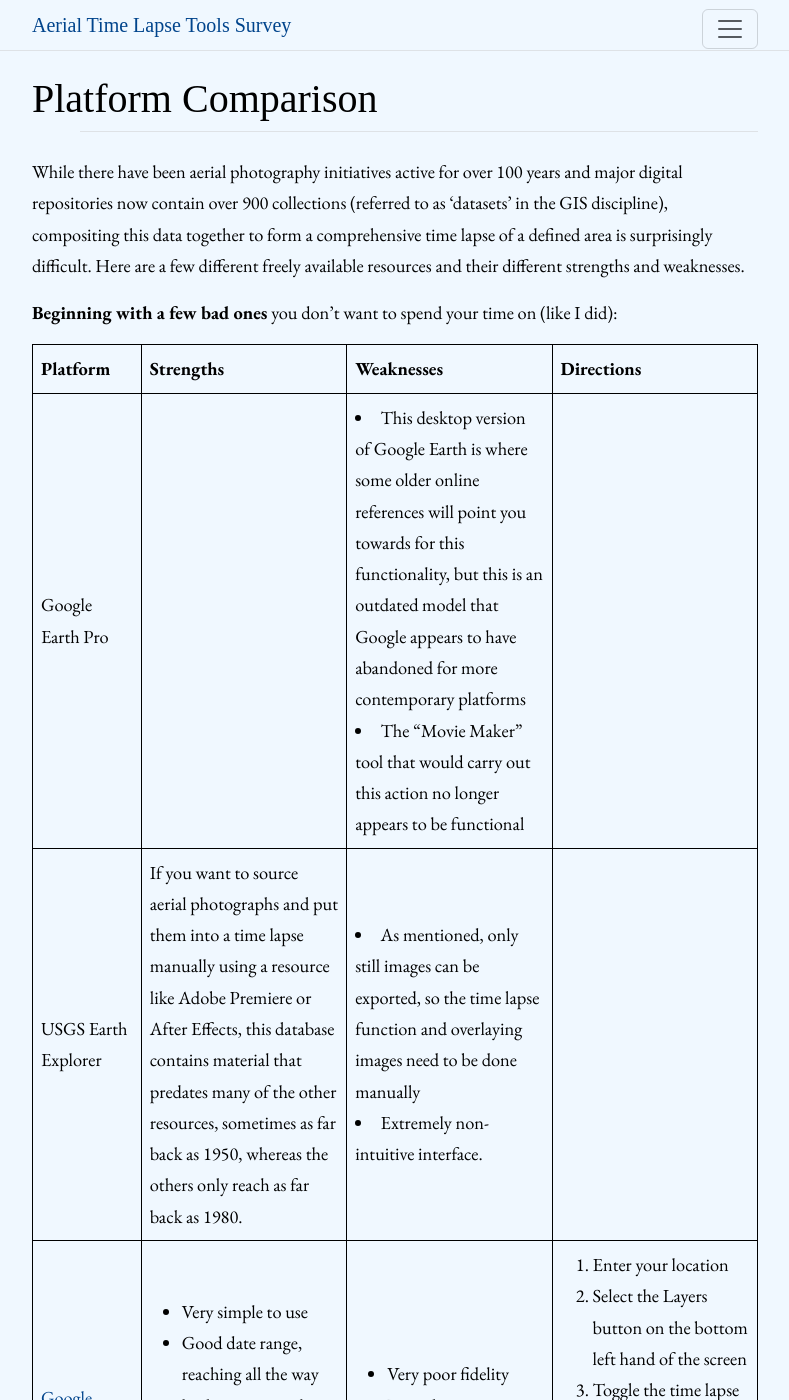
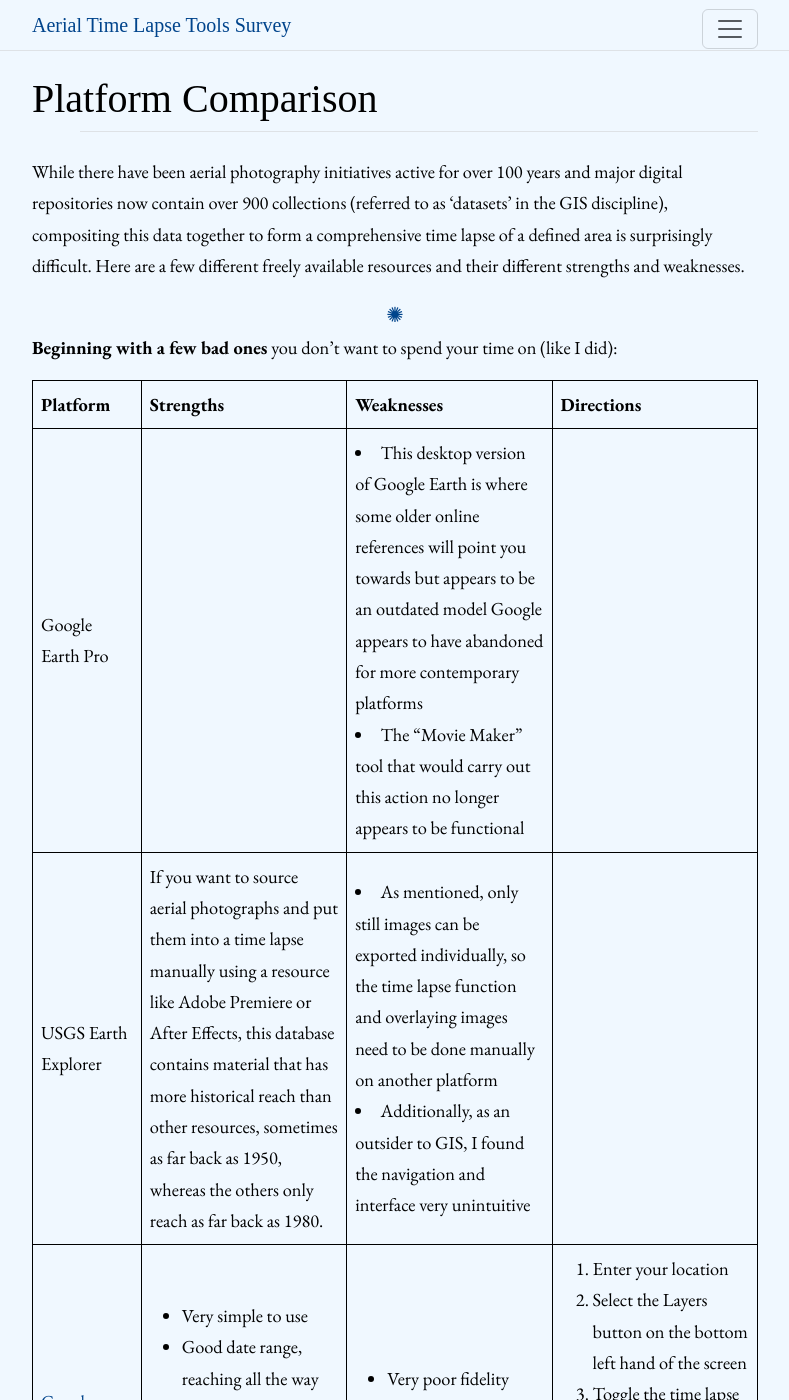
Before and after one commit to aweymo-ui/aerial_timelapse, a Jekyll site: the page built from content/2_platform.md, in a window 1280 px wide and 1400 px high. Shown: the whole window, without its empty margins (245-1034 px from the left). Built offline with Jekyll 4.4.1, drawn with Linux system fonts in a browser that asks for light colours; some web fonts are replaced.

Commit message:
Fine tune

```diff
--- a/content/2_platform.md
+++ b/content/2_platform.md
@@ -6,6 +6,9 @@ gallery: true
 
 While there have been aerial photography initiatives active for over 100 years and major digital repositories now contain over 900 collections (referred to as ‘datasets’ in the GIS discipline), compositing this data together to form a comprehensive time lapse of a defined area is surprisingly difficult. Here are a few different freely available resources and their different strengths and weaknesses.
 
+<div class="symbol-container">
+    <p class="symbol">&#10042;</p>
+</div>
 
 **Beginning with a few bad ones** you don’t want to spend your time on (like I did):
 
@@ -19,13 +22,13 @@ While there have been aerial photography initiatives active for over 100 years a
   <tr>
     <td style="border: 1px solid black; padding: 8px;">Google Earth Pro</td>
     <td style="border: 1px solid black; padding: 8px;"></td>
-    <td style="border: 1px solid black; padding: 8px;"><li>This desktop version of Google Earth is where some older online references will point you towards for this functionality, but this is an outdated model that Google appears to have abandoned for more contemporary platforms</li> <li>The “Movie Maker” tool that would carry out this action no longer appears to be functional</li></td>
+    <td style="border: 1px solid black; padding: 8px;"><li>This desktop version of Google Earth is where some older online references will point you towards but appears to be an outdated model Google appears to have abandoned for more contemporary platforms</li> <li>The “Movie Maker” tool that would carry out this action no longer appears to be functional</li></td>
     <td style="border: 1px solid black; padding: 8px;"></td>
   </tr>
   <tr>
     <td style="border: 1px solid black; padding: 8px;">USGS Earth Explorer</td>
-    <td style="border: 1px solid black; padding: 8px;">If you want to source aerial photographs and put them into a time lapse manually using a resource like Adobe Premiere or After Effects, this database contains material that predates many of the other resources, sometimes as far back as 1950, whereas the others only reach as far back as 1980.</td>
-    <td style="border: 1px solid black; padding: 8px;"><li>As mentioned, only still images can be exported, so the time lapse function and overlaying images need to be done manually</li> <li>Extremely non-intuitive interface.</li></td>
+    <td style="border: 1px solid black; padding: 8px;">If you want to source aerial photographs and put them into a time lapse manually using a resource like Adobe Premiere or After Effects, this database contains material that has more historical reach than other resources, sometimes as far back as 1950, whereas the others only reach as far back as 1980.</td>
+    <td style="border: 1px solid black; padding: 8px;"><li>As mentioned, only still images can be exported individually, so the time lapse function and overlaying images need to be done manually on another platform</li> <li>Additionally, as an outsider to GIS, I found the navigation and interface very unintuitive</li></td>
     <td style="border: 1px solid black; padding: 8px;"></td>
   </tr>
   <tr>
@@ -71,7 +74,3 @@ While there have been aerial photography initiatives active for over 100 years a
     </td>
   </tr>
 </table>
-
-<div class="symbol-container">
-    <p class="symbol">&#10042;</p>
-</div>
```
Also changed, not shown: content/3_gee.md (+24 -4 lines), content/4_outcomes.md (+6 -0 lines), index.md (+4 -2 lines), content/1_intro.md (line endings or trailing spaces), images/aerial_01.jpeg (added), 11 other files.
